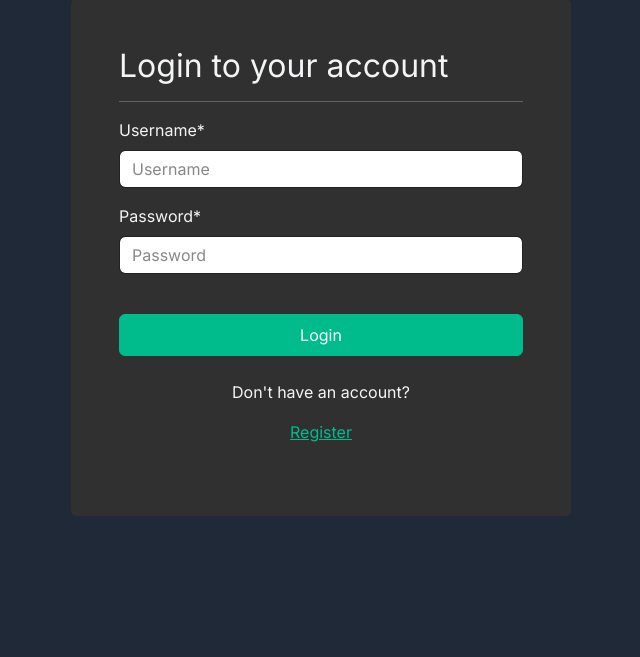
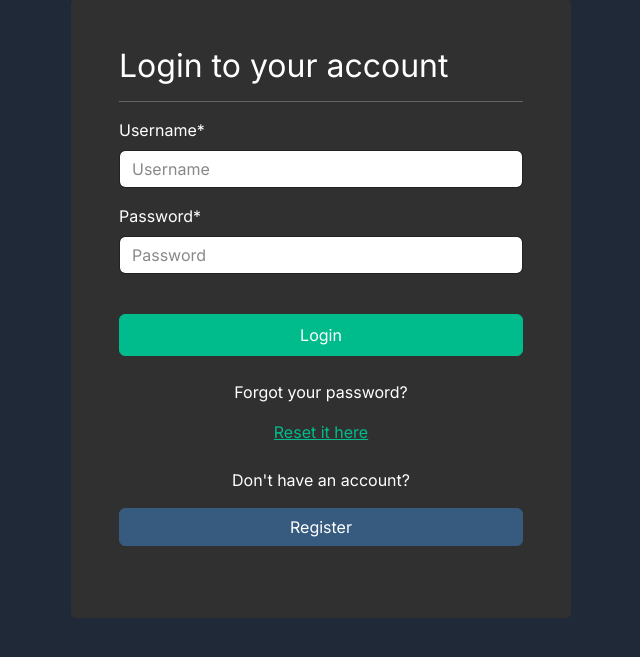
Before and after one commit to Jeffrey-20/Riget-Zoo-Final, a Django app: page /my-login in a window 1280 px wide. Shown: the part 105-762 px from the top of the page, without its empty margins (319-959 px from the left). Run offline with Django 5.2, Linux system fonts and the light colour scheme; some libraries are stand-ins or nearby versions.

Commit message:
Updated website
Some minor corrections were made

```diff
--- a/RZA/urls.py
+++ b/RZA/urls.py
@@ -15,14 +15,46 @@ Including another URLconf
     2. Add a URL to urlpatterns:  path('blog/', include('blog.urls'))
 """
 from django.contrib import admin
-from django.urls import path,include
+from django.urls import path, include
 from django.conf import settings
 from django.conf.urls.static import static
+from django.contrib.auth import views as auth_views  # ✅ import Django auth views
 
 urlpatterns = [
     path('admin/', admin.site.urls),
 
+    # ✅ Your main website app
     path('', include('website.urls')),
 
+    # ✅ Your shop app
     path('shop/', include('shop.urls')),
-]  + static(settings.MEDIA_URL, document_root=settings.MEDIA_ROOT)
+
+    # ✅ Custom password reset routes (override admin ones)
+    path('password_reset/',
+         auth_views.PasswordResetView.as_view(
+             template_name='pages/password_reset_form.html',
+             email_template_name='pages/password_reset_email.html',
+             subject_template_name='pages/password_reset_subject.txt',
+             success_url='/password_reset_done/'
+         ),
+         name='password_reset'),
+
+    path('password_reset_done/',
+         auth_views.PasswordResetDoneView.as_view(
+             template_name='pages/password_reset_done.html'
+         ),
+         name='password_reset_done'),
+
+    path('reset/<uidb64>/<token>/',
+         auth_views.PasswordResetConfirmView.as_view(
+             template_name='pages/password_reset_confirm.html'
+         ),
+         name='password_reset_confirm'),
+
+    path('reset/done/',
+         auth_views.PasswordResetCompleteView.as_view(
+             template_name='pages/password_reset_complete.html'
+         ),
+         name='password_reset_complete'),
+
+] + static(settings.MEDIA_URL, document_root=settings.MEDIA_ROOT)
--- a/requirements.txt
+++ b/requirements.txt
@@ -30,3 +30,4 @@ tzdata==2025.2
 urllib3==2.5.0
 Pillow>=10.0.0
 django-widget-tweaks>=1.5.0
+python-decouple>=3.8
--- a/website/models.py
+++ b/website/models.py
@@ -2,6 +2,7 @@ from django.db import models
 from django.db import models
 from django.core.validators import MinValueValidator
 from django.utils import timezone
+from django.core.validators import RegexValidator, EmailValidator
 
 # Create your models here.
 
@@ -16,6 +17,9 @@ class Record(models.Model):  # Model for the record in dashboard
 
     def __str__(self):
         return self.first_name + " " + self.last_name
+
+
+
 
 
 class TicketType(models.Model):
--- a/website/template/pages/my-login.html
+++ b/website/template/pages/my-login.html
@@ -1,27 +1,36 @@
-{% extends 'pages/base.html' %} <!--connects this page to the base  -->
-
-{% load crispy_forms_tags %} <!-- It arranges the cells correctly, so we do not need divs   -->
+{% extends 'pages/base.html' %}
+{% load crispy_forms_tags %}
 
 {% block content %}
 <body>
     <br>
-    <div class="container bg-dark p-5 form-layout">
+    <div class="container bg-dark p-5 form-layout text-white">
         <h3>Login to your account</h3>
+        <hr>
 
-        <hr>
+        <!-- Login Form -->
         <form method="POST" autocomplete="off">
             {% csrf_token %}
             {{ login_form|crispy }}
             <br>
-            <button type="submit" class="btn btn-success w-100 btn-block p-2">
-             Login
-            </button>
+            <button type="submit" class="btn btn-success w-100 btn-block p-2">Login</button>
         </form>
 
+         <!-- Forgot Password -->
         <br>
         <div class="text-center">
+         <p>Forgot your password?</p>
+            <a href="{% url 'password_reset' %}" class="text-success">Reset it here</a>
+        </div>
+
+        <br>
+         <!-- Register Option -->
+        <div class="text-center">
             <p>Don't have an account?</p>
-            <a href="{% url 'register' %}">Register</a>
+            <a href="{% url 'register' %}" class="btn btn-primary w-100">Register</a>
+
+
+
         </div>
         <br>
     </div>
--- a/website/urls.py
+++ b/website/urls.py
@@ -1,6 +1,8 @@
 
 from django.urls import path
 from . import views
+from django.urls import path
+from django.contrib.auth import views as auth_views
 
 
 urlpatterns = [
@@ -40,6 +42,40 @@ urlpatterns = [
 
      path('contact/', views.contact_view, name='contact'),
      path('success/', views.success_view, name='success'),
+
+    path(
+        'password-reset/',
+        auth_views.PasswordResetView.as_view(
+            template_name='pages/password_reset_form.html',
+            email_template_name='pages/password_reset_email.html',
+            subject_template_name='pages/password_reset_subject.txt',
+            success_url='/password-reset/done/',
+        ),
+        name='password_reset'
+    ),
+    path(
+        'password-reset/done/',
+        auth_views.PasswordResetDoneView.as_view(
+            template_name='pages/password_reset_done.html'
+        ),
+        name='password_reset_done'
+    ),
+    path(
+        'reset/<uidb64>/<token>/',
+        auth_views.PasswordResetConfirmView.as_view(
+            template_name='pages/password_reset_confirm.html',
+            success_url='/password-reset/complete/'
+        ),
+        name='password_reset_confirm'
+    ),
+    path(
+        'password-reset/complete/',
+        auth_views.PasswordResetCompleteView.as_view(
+            template_name='pages/password_reset_complete.html'
+        ),
+        name='password_reset_complete'
+    ),
+
 ]
 
 #'add/<int:product_id>/' This is a dynamic URL pattern that contains a path converter
```
Also changed, not shown: RZA/settings.py (+22 -1 lines), website/template/pages/password_reset_complete.html (added, +8 -0 lines), website/template/pages/password_reset_confirm.html (added, +26 -0 lines), website/template/pages/password_reset_done.html (added, +8 -0 lines), website/template/pages/password_reset_email.html (added, +61 -0 lines), website/template/pages/password_reset_form.html (added, +21 -0 lines), db.sqlite3, 2 other files.
